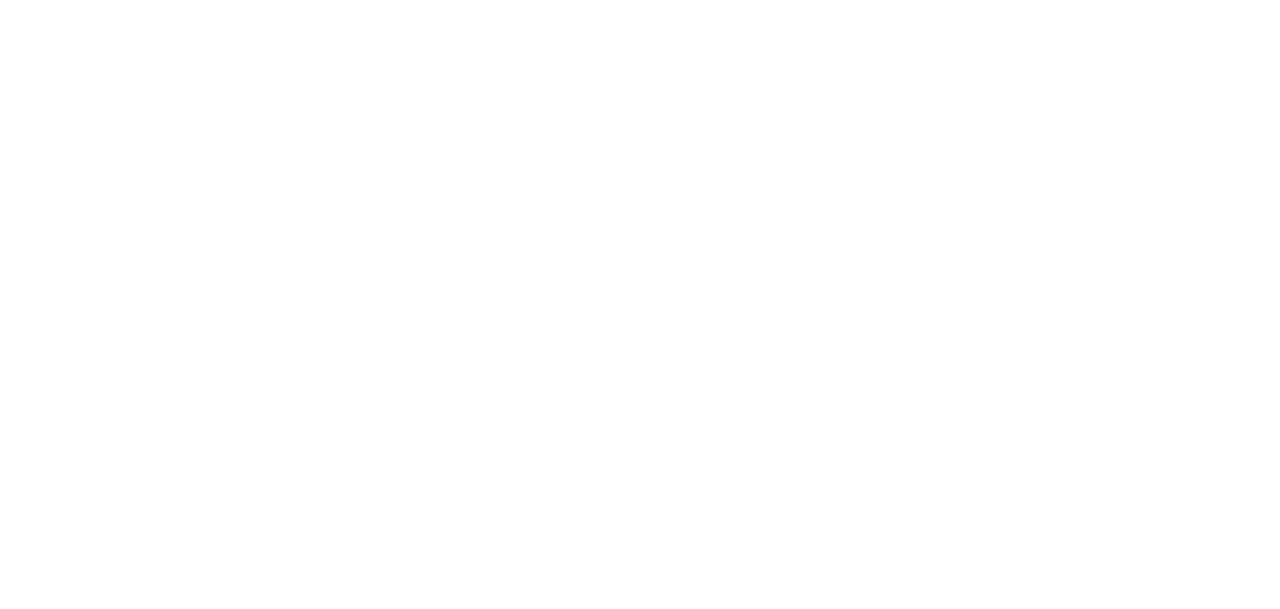
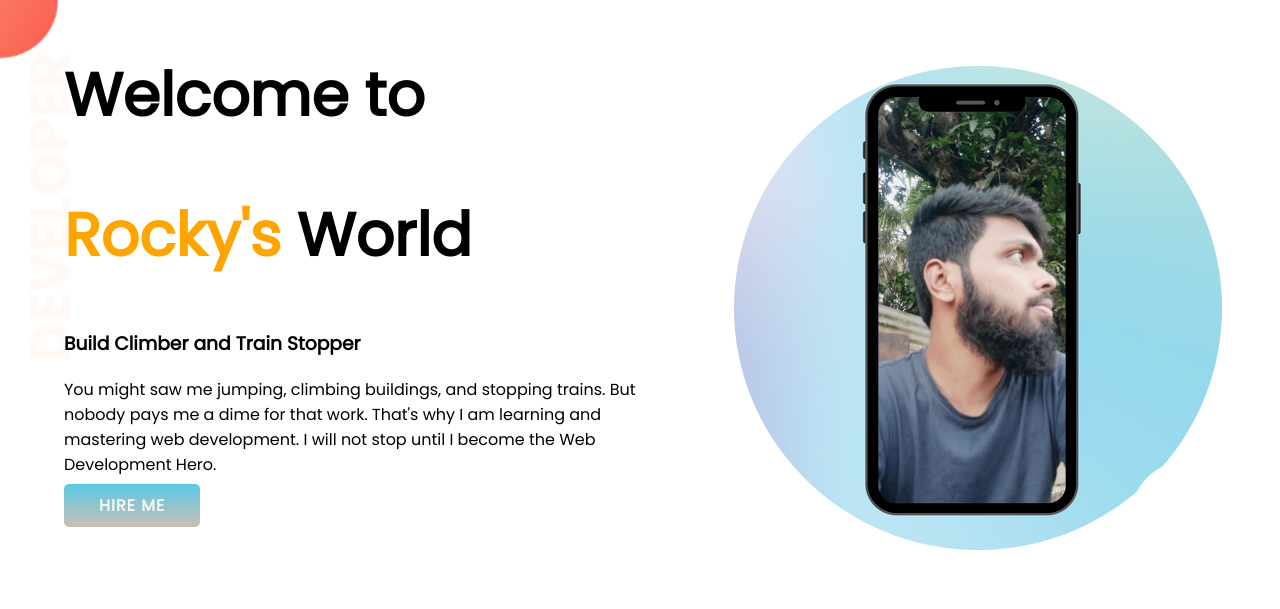
Before and after one commit to RakibRocky/developer-protfolio, a plain HTML site: page index.html in a window 1280 px wide. Drawn offline with Linux system fonts and the light colour scheme.

Commit message:
head_Part add

```diff
--- a/index.html
+++ b/index.html
@@ -5,9 +5,24 @@
     <meta http-equiv="X-UA-Compatible" content="IE=edge">
     <meta name="viewport" content="width=device-width, initial-scale=1.0">
     <title>D</title>
-    <link rel="stylesheet" href="portCss.css">
+    <link rel="preconnect" href="https://fonts.googleapis.com">
+    <link rel="preconnect" href="https://fonts.gstatic.com" crossorigin>
+    <link href="https://fonts.googleapis.com/css2?family=Poppins&display=swap" rel="stylesheet">
+        <link rel="stylesheet" href="portCss.css">
 </head>
 <body>
+    <section id="first-part">
+    <div id="head-part">
+    <h1>Welcome to</h1>
+    <h1><span class="hcolor">Rocky's</span> World</h1>
+    <h3>Build Climber and Train Stopper</h3>
+    <p>You might saw me jumping, climbing buildings, and stopping trains. But nobody pays me a dime for that work. That's why I am learning and mastering web development. I will not stop until I become the Web Development Hero.</p>
+    <a class="hire-btn" target="_blank" href="#">HIRE ME</a>
+     </div>
 
+     <div class="myImg" >
+    <img  src="images/videocall-designifyy.png" alt="Rocky's image">
+       </div>
+    </section>
 </body>
 </html>
--- a/portCss.css
+++ b/portCss.css
@@ -0,0 +1,36 @@
+body{
+    margin: 0;
+    font-family: 'Poppins', sans-serif;
+}
+#first-part{
+    display: flex;
+    background-image: url(images/top-banner.png);
+    background-repeat: no-repeat;
+
+}
+
+h1{
+    font-size: 60px;
+}
+.hcolor{
+    color: orange;
+}
+#head-part{
+    width: 50%;
+    padding-left: 5%;
+
+}
+.myImg{
+    width: 50%;
+
+
+}
+.hire-btn{
+    text-decoration: none;
+    background-image: linear-gradient(#13b1ddb1, #4e360a50);
+    padding: 10px 35px;
+    color: rgb(245, 245, 245);
+    font-weight: 600;
+    letter-spacing: 1px;
+    border-radius: 5px;
+}
```
Also changed, not shown: images/dream-bg.png (added), images/exp-bg.png (added), images/jhankar.png (added), images/jhankar2.png (added), images/my-bg.png (added), images/my-bg2.png (added), images/top-banner.png (added), images/videocall-designifyy.png (added), 7 other files.
